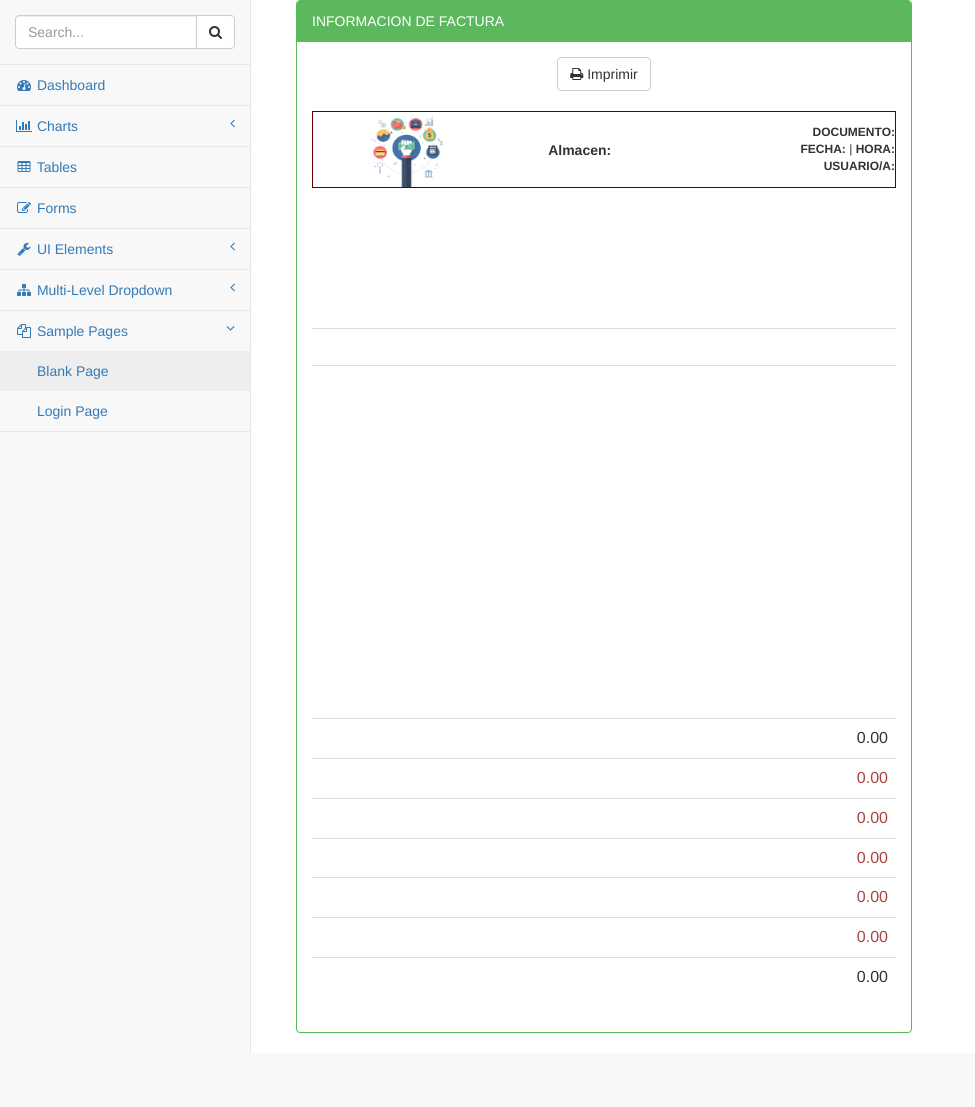
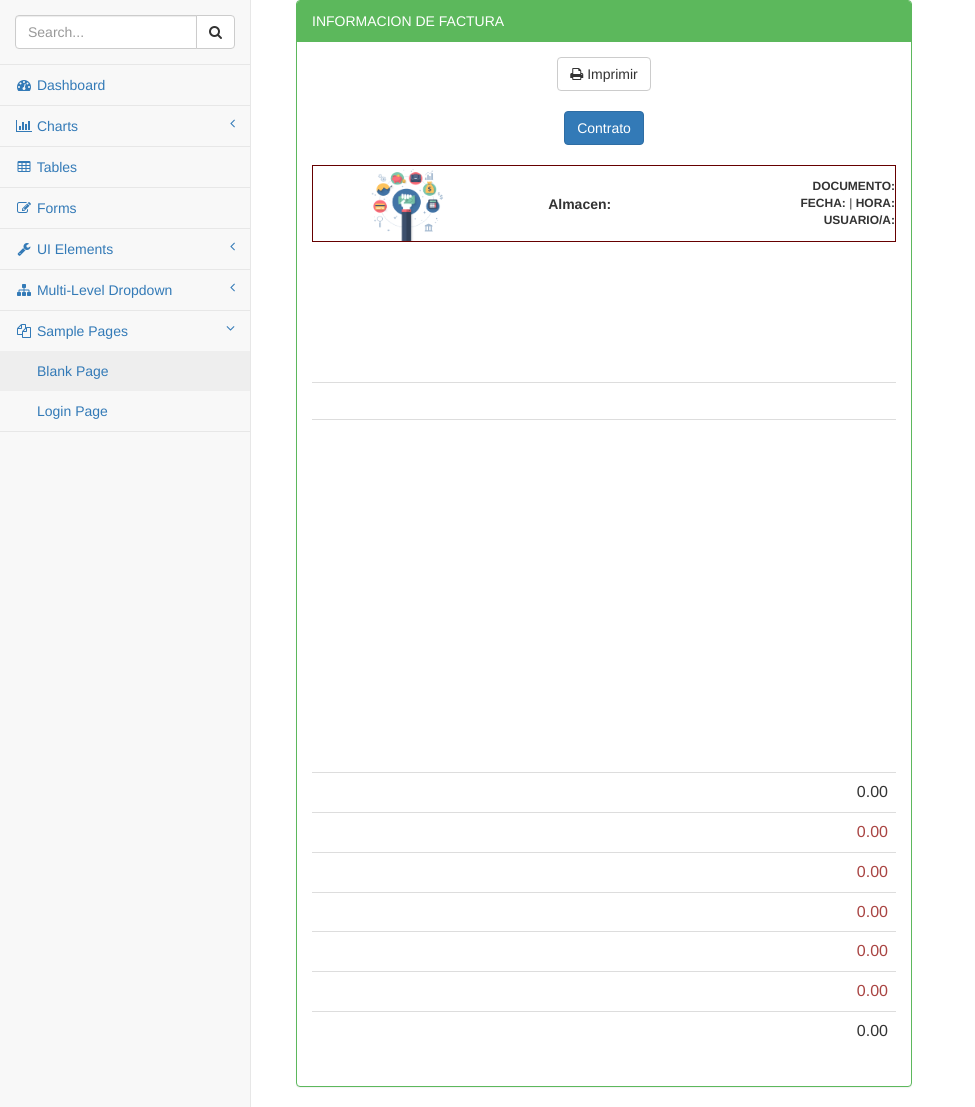
Before and after one commit to AbiPineda/SysFi, a PHP site: page /venta/pro_contado.php in a window 1280 px wide. Shown: the part 51-1158 px from the top of the page, without its empty margins (0-975 px from the left). Before the commit the page ends 1104 px from the top, so only its background shows below. Run offline with PHP 8.4, Linux system fonts and the light colour scheme; data comes from the database, SQL or seed files in the repository; data that the repository does not hold is empty; some libraries are stand-ins or nearby versions.

Commit message:
boton contrato

```diff
--- a/sysFinanzas/venta/Vis_ventas.php
+++ b/sysFinanzas/venta/Vis_ventas.php
@@ -968,6 +968,8 @@ $fecha=date('Y-m-d');
                                         <div class="modal-footer">
                                             <button type="button" class="btn btn-default" data-dismiss="modal">Cerrar</button>
                                             <button type="submit" class="btn btn-primary">Procesar</button>
+
+
                                         </div>
                                     </div>
                                 </div>
--- a/sysFinanzas/venta/pro_contado.php
+++ b/sysFinanzas/venta/pro_contado.php
@@ -466,6 +466,8 @@ if(!empty($_GET['valor_recibido']) and !empty($_GET['neto'])){
                         <div class="panel-body">
                         <center><button onclick="imprimir();" class="btn btn-default"><i class=" fa fa-print "></i> Imprimir</button></center><br>
 
+                        <center> <button type="submit" class="btn btn-primary" onclick="location.href='./contrato.php'">Contrato</button></center><br>
+
                             <div class="table-responsive">
                                     <table  width="100%" style="border: 1px solid #660000; -moz-border-radius: 12px;-webkit-border-radius: 12px;padding: 10px;">
                                      <tr>
```
